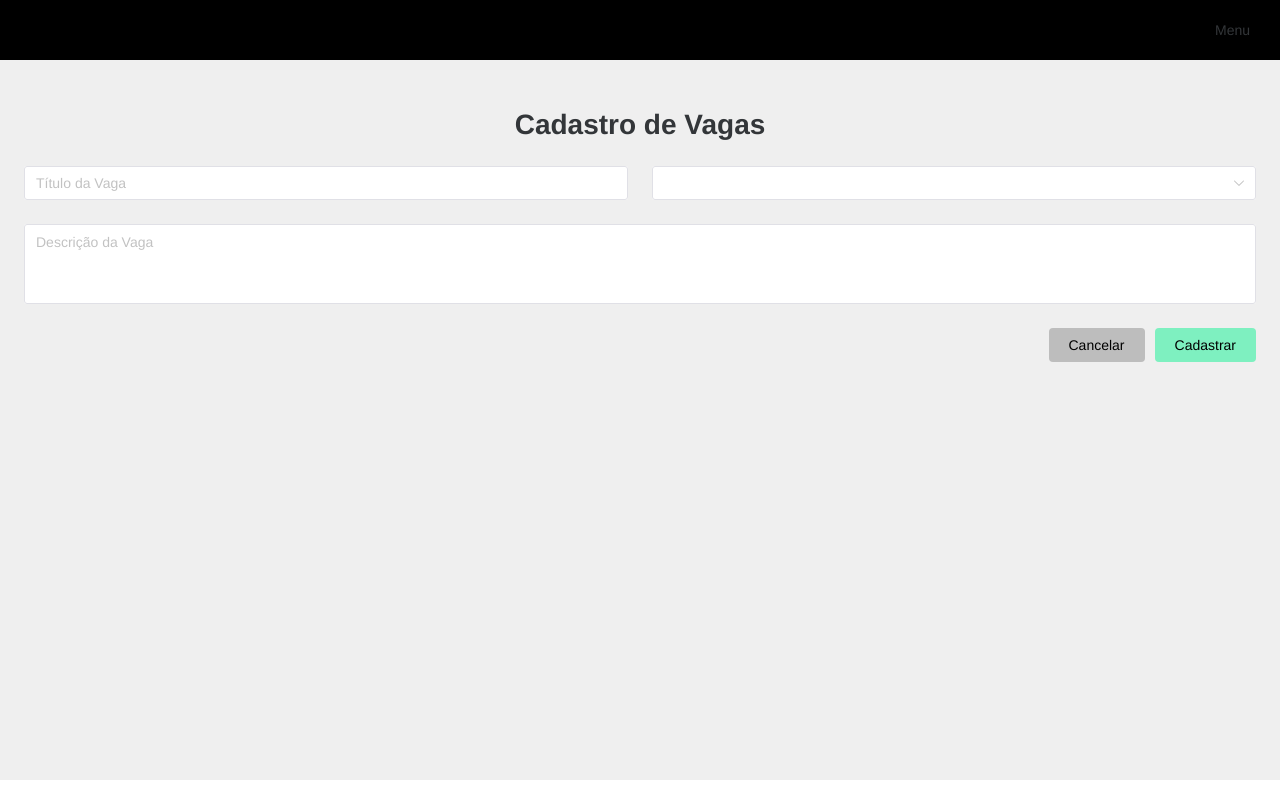
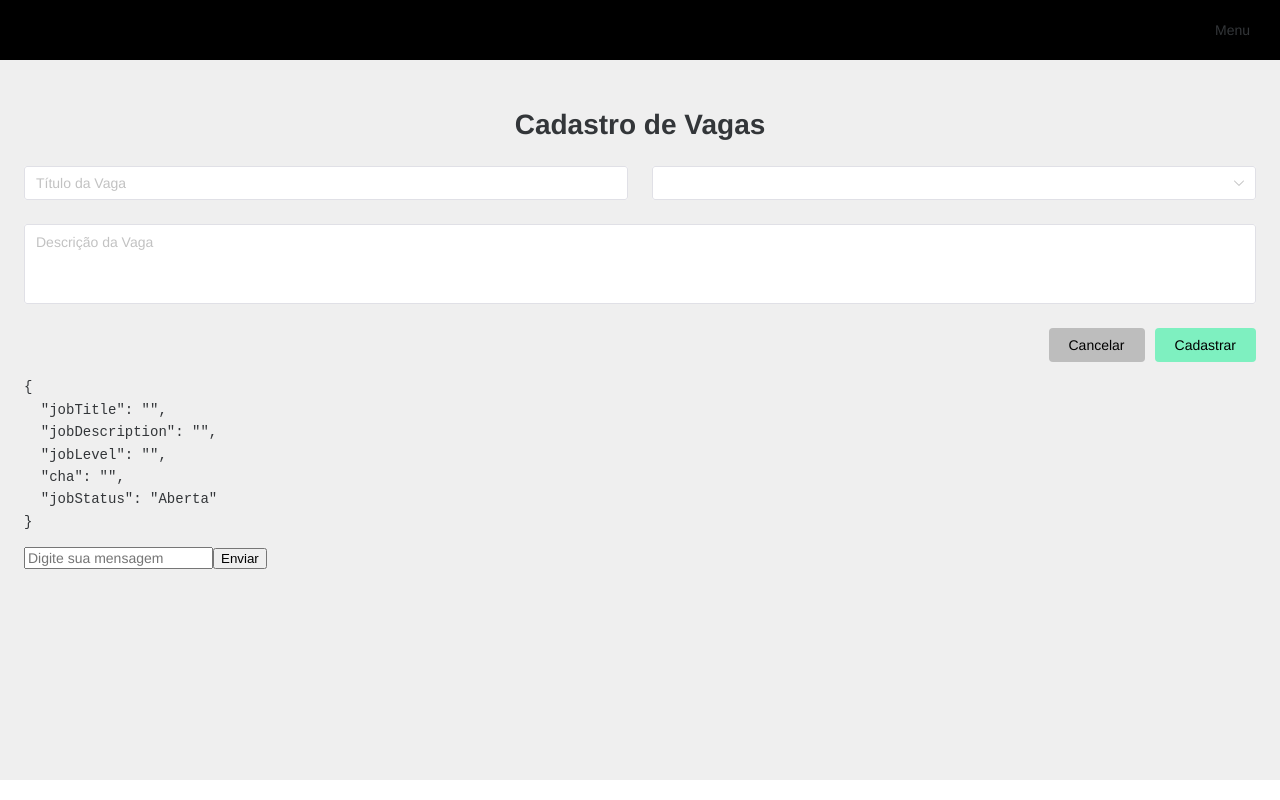
Before and after one commit to recupADS6/front-end, a Vue app: page / in a window 1280 px wide. Built offline with nearby package versions, Linux system fonts and the light colour scheme; some icons are missing.

Commit message:
feat: add message provider

```diff
--- a/src/App.vue
+++ b/src/App.vue
@@ -1,7 +1,10 @@
 <template>
+
+  <n-message-provider>
   <div id="app">
     <cadastro-vaga></cadastro-vaga>
   </div>
+  </n-message-provider>
 </template>
 
 
--- a/src/components/JobForm.vue
+++ b/src/components/JobForm.vue
@@ -35,15 +35,28 @@
       <n-button color="#7ef0c0" class="register-button" type="submit" @click="submitForm">Cadastrar</n-button>
     </div>
   </n-form>
+  <pre>{{ JSON.stringify(model, null, 2) }}
+</pre>
+  <div>
+    <div v-for="(message, index) in chatMessages" :key="index" :class="message.role">
+      {{ message.content }}
+    </div>
+    <div>
+      <input v-model="userMessage" @keyup.enter="sendMessage" placeholder="Digite sua mensagem">
+      <button @click="sendMessage">Enviar</button>
+    </div>
+  </div>
 </template>
 
 <script>
 import { defineComponent, ref   } from 'vue'
+import { useMessage } from 'naive-ui'
 import axios from 'axios';
 import baseURL from '../main.js';
 
 export default defineComponent({
   setup() {
+    window.$message = useMessage()
     const formRef = ref<null>(null)
 
     return {
@@ -85,6 +98,7 @@ export default defineComponent({
       try {
         const response = await axios.post(`${baseURL}/job/add`, this.model);
         console.log('Resposta do servidor:', response.data);
+        window.$message.success('Vaga cadastrada com sucesso!')
 
         this.model = {
           jobTitle: null,
@@ -93,8 +107,9 @@ export default defineComponent({
           cha:"",
           jobStatus: "",
         };
-      } catch {
-        console.log('Erro ao enviar requisição:');
+      } catch (error) {
+        console.error('Erro ao enviar requisição:', error);
+        window.$message.error('Erro ao cadastrar a vaga. Tente novamente.')
 
       }
     },
```
